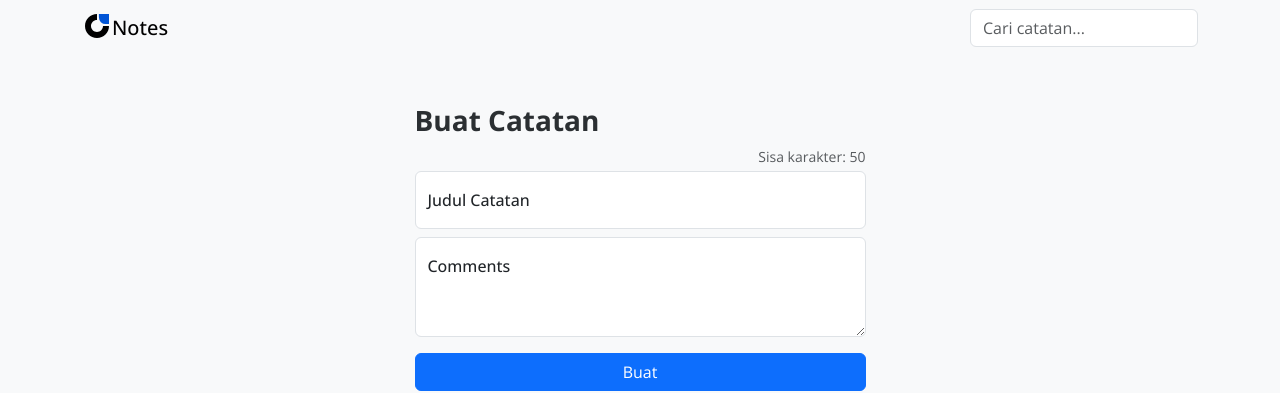
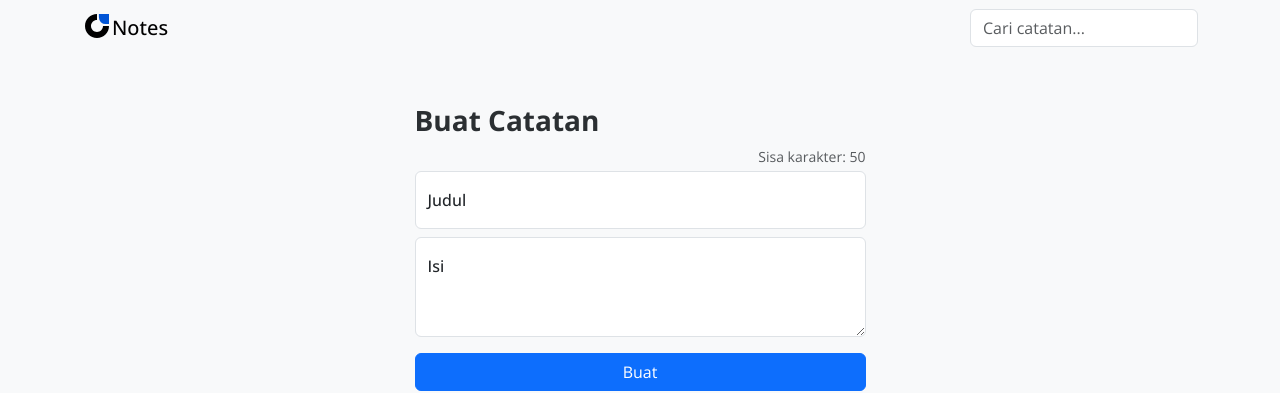
Before and after one commit to rezafikkri/notes-app, a React (Vite) app: page / in a window 1280 px wide. Shown: the top 393 px of the page. Built offline with nearby package versions, Linux system fonts and the light colour scheme.

Commit message:
faet: form add note functionality (like character limiter for title)

```diff
--- a/src/components/NoteForm.jsx
+++ b/src/components/NoteForm.jsx
@@ -1,22 +1,69 @@
 import React from "react";
 
 export default class NoteForm extends React.Component {
+  // title character limit
+  titleCharacterLimit = 50;
+
   constructor(props) {
     super(props);
+
+    this.state = {
+      title: '',
+      body: ''
+    };
+
+    // bind handle method
+    this.handleTitleChange = this.handleTitleChange.bind(this);
+    this.handleBodyChange = this.handleBodyChange.bind(this);
+    this.handleSubmit = this.handleSubmit.bind(this);
+  }
+
+  handleTitleChange(e) {
+    let title = e.target.value;
+    if (title.length > this.titleCharacterLimit) {
+      title = title.substring(0, 50);
+    }
+
+    this.setState({ title });
+  }
+
+  handleBodyChange(e) {
+    this.setState({
+      body: e.target.value
+    });
+  }
+
+  handleSubmit() {
   }
 
   render() {
     return (
-      <form>
-        <div className="form-text mb-1 text-end">Sisa karakter: 50</div>
+      <form onSubmit={this.handleSubmit}>
+        <div className="form-text mb-1 text-end">Sisa karakter: {this.titleCharacterLimit - this.state.title.length}</div>
         <div className="form-floating mb-2">
-          <input type="email" className="form-control" id="floatingInput" placeholder="Judul catatan" />
-          <label htmlFor="floatingInput">Judul Catatan</label>
+          <input
+            type="text"
+            className="form-control"
+            id="title"
+            placeholder="Judul catatan"
+            value={this.state.title}
+            onChange={this.handleTitleChange}
+          />
+          <label htmlFor="title">Judul</label>
         </div>
+
         <div className="form-floating mb-3">
-          <textarea className="form-control" placeholder="Leave a comment here" id="floatingTextarea2" style={{height: '100px'}}></textarea>
-          <label htmlFor="floatingTextarea2">Comments</label>
+          <textarea
+            className="form-control"
+            placeholder="Leave a comment here"
+            id="note"
+            style={{height: '100px'}}
+            onChange={this.handleBodyChange}
+            defaultValue={this.state.body}
+          ></textarea>
+          <label htmlFor="note">Isi</label>
         </div>
+
         <button type="button" className="btn btn-primary w-100 text-center">Buat</button>
       </form>
     );
```
